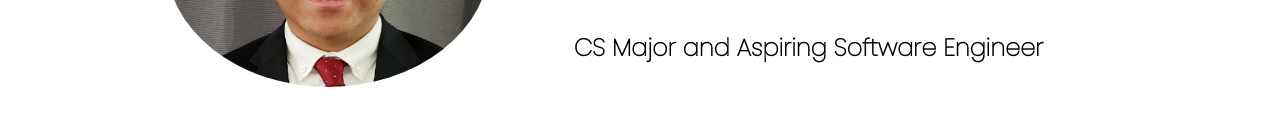
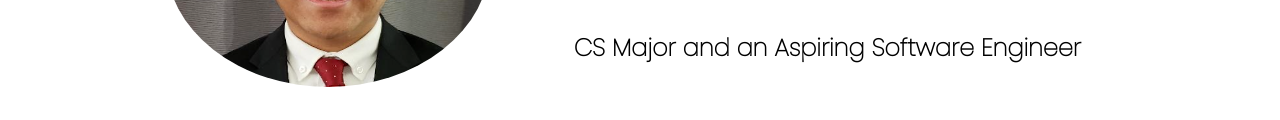
Before and after one commit to Pay10-VA/payton-portfolio, a plain HTML site: page index.html in a window 1280 px wide. Shown: the part 301-421 px from the top of the page. Drawn offline with Linux system fonts and the light colour scheme; a web font is replaced by a local one.

Commit message:
Grammar correction

```diff
--- a/index.html
+++ b/index.html
@@ -32,7 +32,7 @@
         <div id="intro-para-div">
           <h2>Hello World! <img src="assets/cursor.png" class="openningIcon"/></h2>
           <h1 id="big-name">I'm Payton Viloria.</h1>
-          <h2>CS Major and Aspiring Software Engineer</h2>
+          <h2>CS Major and an Aspiring Software Engineer</h2>
         </div>
       </div>
 
```
